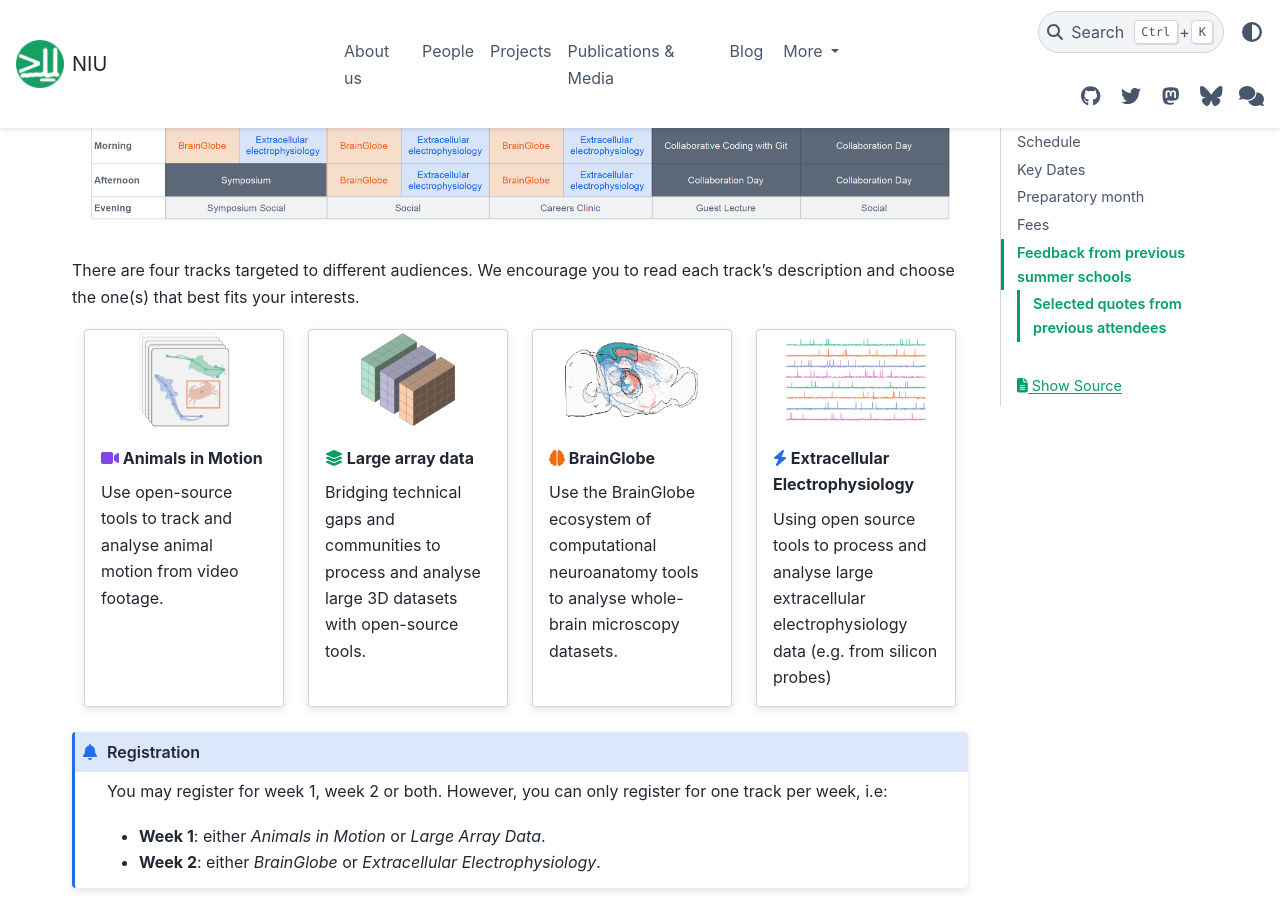
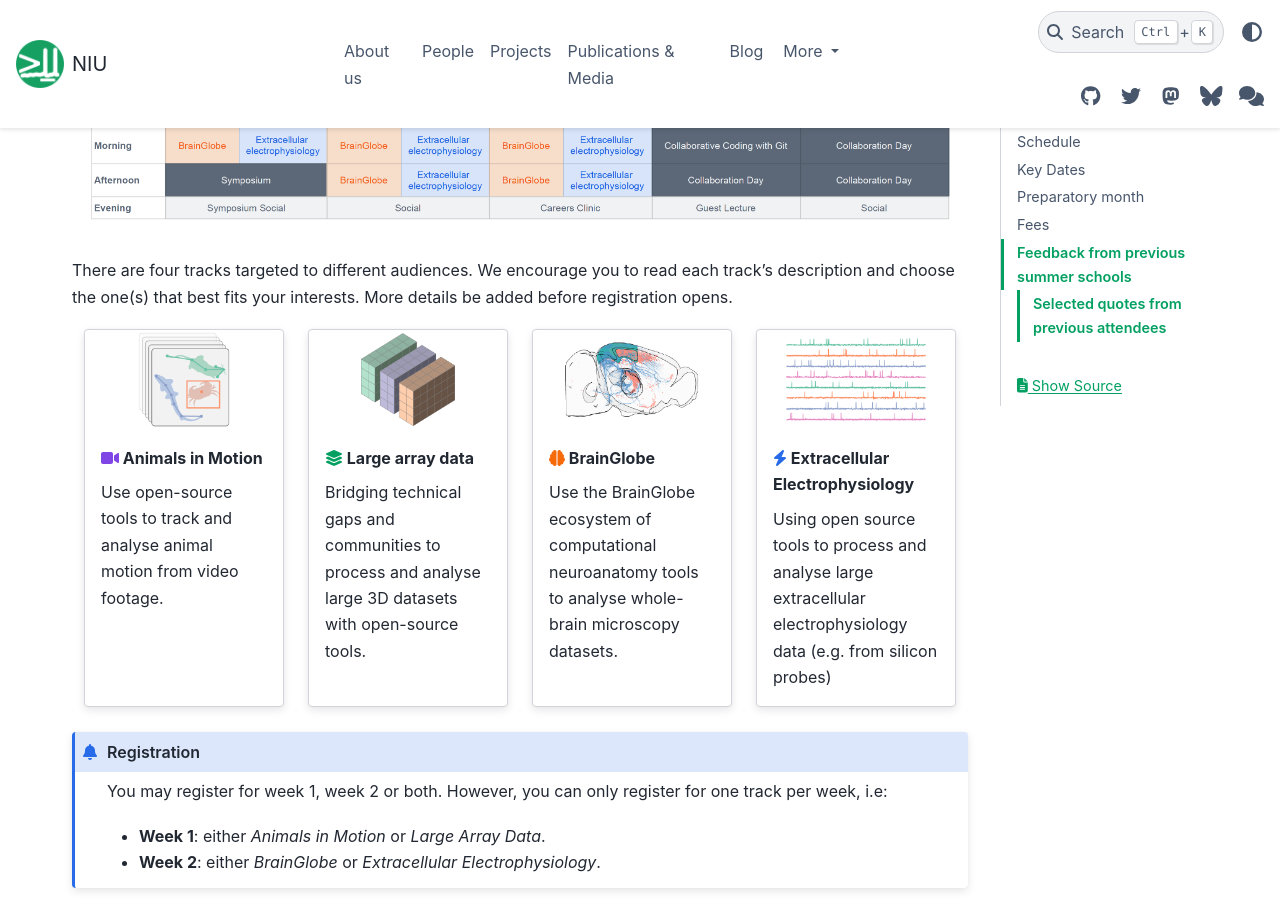
Before and after one commit to neuroinformatics-unit/neuroinformatics-unit.github.io, a Sphinx documentation site: the page built from docs/source/open-software-summer-school/index.md, in a window 1280 px wide and 900 px high, scrolled down 636 px. Built offline with Sphinx 7.4.7 and the PyData theme 0.15.4, drawn with Linux system fonts in a browser that asks for light colours; nearby versions of some CDN libraries.

Commit message:
Add note about more details to follow

```diff
--- a/docs/source/open-software-summer-school/index.md
+++ b/docs/source/open-software-summer-school/index.md
@@ -15,7 +15,8 @@
 
 
 There are four tracks targeted to different audiences.
-We encourage you to read each track's description and choose the one(s) that best fits your interests.
+We encourage you to read each track's description and choose the one(s) that best fits your interests. More details
+be added before registration opens.
 
 :::: {grid} 1 1 2 4
 
```
